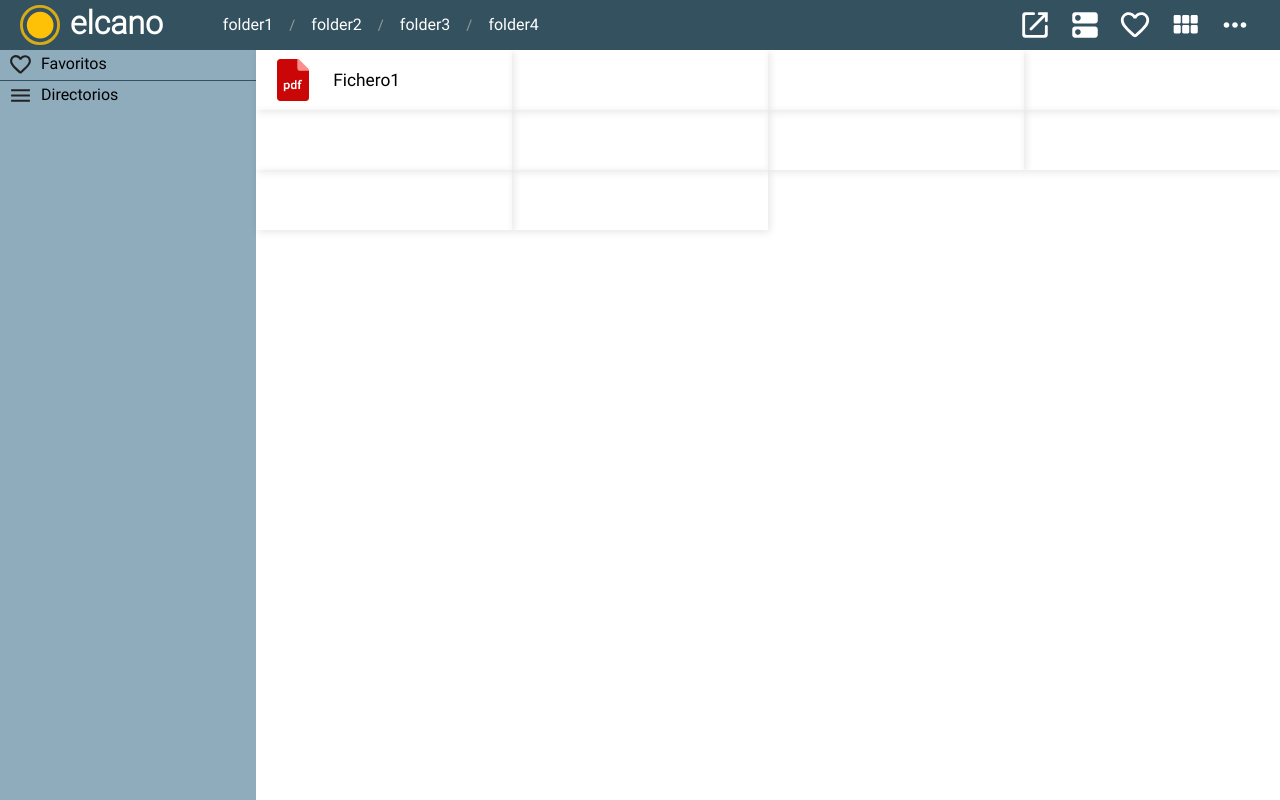
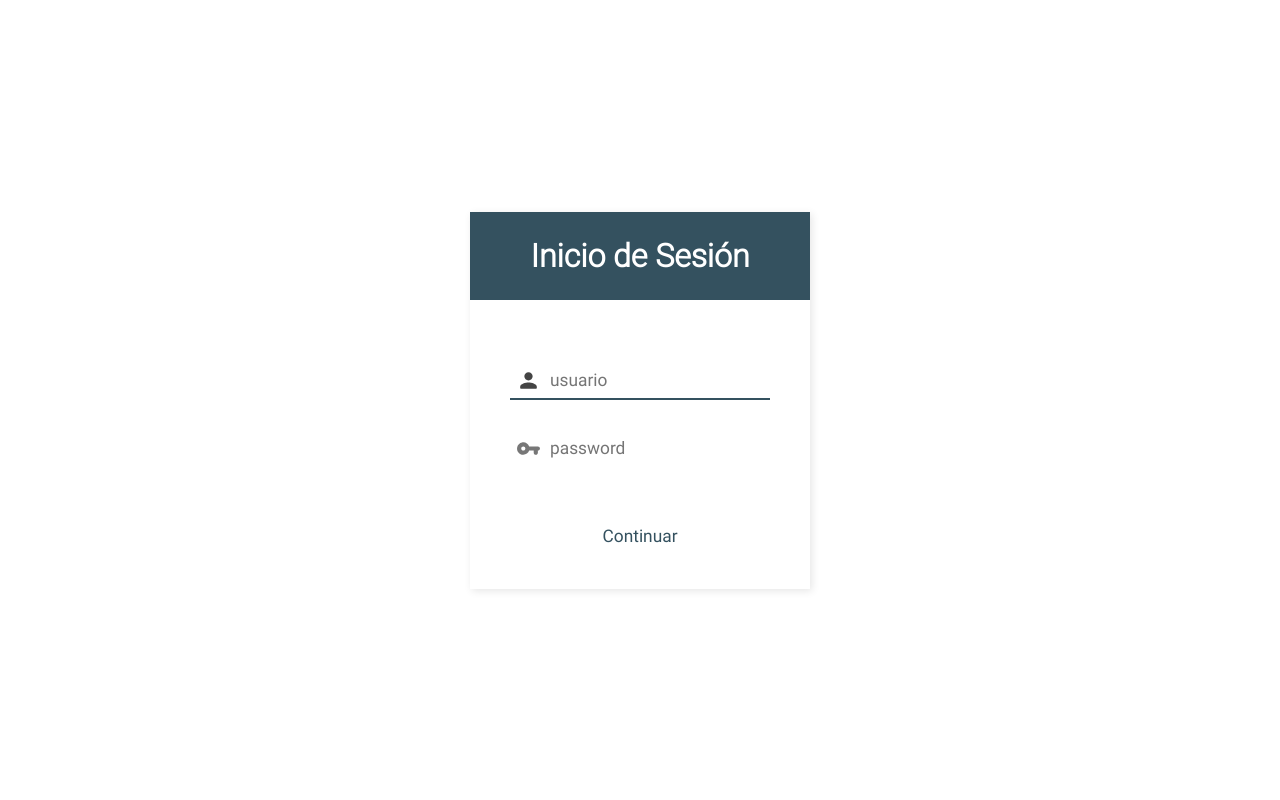
Before and after one commit to SJdesigns/elcano, a PHP site: page / in a window 1280 px wide. Run offline with PHP 8.4, Linux system fonts and the light colour scheme.

Commit message:
v3.0 - alpha 0.4. Allow app Login 12/02/2020

```diff
--- a/index.html
+++ b/index.html
@@ -15,6 +15,7 @@
 <body>
     <div class="screen" id="startUp"></div>
     <div class="screen" id="blocked">
+        <div id="blockedBack">
             <div id="signIn">
                 <div id="signInTitle">
                     <h1>Inicio de Sesión</h1>
@@ -39,7 +40,8 @@
                 </div>
             </div>
         </div>
-    <div class="screen">
+    </div>
+    <div class="screen" id="explorer">
         <header>
             <div id="headerTitle">
                 <svg id="headerLogo" data-name="Capa 1" xmlns="http://www.w3.org/2000/svg" viewBox="0 0 1117.5 1117.5"><defs><style>.cls-1{opacity:0.8;}.cls-2{fill:none;stroke:#ffc107;stroke-miterlimit:10;stroke-width:80px;}.cls-3{fill:#ffc107;}</style></defs><title>logo</title><g class="cls-1"><circle class="cls-2" cx="558.75" cy="558.75" r="518.75"/></g><circle class="cls-3" cx="563.54" cy="563.54" r="372"/></svg>
--- a/js/main.js
+++ b/js/main.js
@@ -1,2 +1,98 @@
-$(function() {
+/* ---- elcano Explorer v3.0 - alpha 0.3. ---- */
+
+
+// global variables
+var allowedAccess = false; // indica si el usuario esta autenticado
+var allowedPass = '097100109105110';
+
+
+$(function() { // init
+    if (sessionStorage.getItem('elcano-access') === allowedPass) {
+        enableExplorer();
+    } else {
+        disableExplorer();
+    }
+
+    $('#signInForm').on('submit',function(e) {
+        console.log('submit: ' + $('#signInUser').val() + ' ' + $('#signInPass').val());
+        e.preventDefault();
+        authorize();
+    });
+
+    checkAccess();
+
+
+
 });
+
+function authorize() {
+    console.log('authorize');
+
+    let user = $('#signInUser').val();
+    let pass = $('#signInPass').val();
+
+    if (user == 'root' && pass == 'admin') {
+        sessionStorage.setItem('elcano-access',passEncoder(pass));
+        enableExplorer();
+    }
+}
+
+function enableExplorer() {
+    console.log('explorer enabled');
+    allowedAccess = true;
+    $('.screen').hide();
+    $('#explorer').show();
+}
+
+function disableExplorer() {
+    console.log('explorer disabled');
+    allowedAccess = false;
+    $('.screen').hide();
+    $('#blocked').show();
+    $('#signInUser,#signInPass').val('');
+    $('#signInUser').focus();
+}
+
+function checkAccess() {
+    var accessInterval = setInterval(function() {
+        if (sessionStorage.getItem('elcano-access') != allowedPass && allowedAccess) {
+            disableExplorer();
+        }
+    },5000);
+}
+
+
+/* ---- app utils ---- */
+
+
+function passEncoder(pass) { // encode the sign in password
+    let hash = '';
+    for (i=0;i<pass.length;i++) {
+        var passCode = ''+pass.charCodeAt(i);
+        if (passCode.length == 1) {
+            passCode = '00' + passCode;
+        } else if (passCode.length == 2) {
+            passCode = '0' + passCode;
+        }
+        hash += passCode;
+    }
+
+    return hash;
+}
+
+function getCookie(cname) {
+    var name = cname + "=";
+    var decodedCookie = decodeURIComponent(document.cookie);
+    var ca = decodedCookie.split(';');
+
+    for(var i = 0; i <ca.length; i++) {
+        var c = ca[i];
+        while (c.charAt(0) == ' ') {
+            c = c.substring(1);
+        }
+        if (c.indexOf(name) == 0) {
+            return c.substring(name.length, c.length);
+        }
+    }
+    return false;
+}
--- a/style/main.css
+++ b/style/main.css
@@ -26,23 +26,28 @@
 }
 
 #startUp {
-  display: none;
+  display: block;
 }
 
 #blocked {
+  display: none;
+  z-index: 15;
+}
+#blocked #blockedBack {
+  position: absolute;
+  width: 100%;
+  height: 100%;
   display: flex;
   justify-content: center;
   align-items: center;
-  z-index: 15;
-  display: none;
 }
-#blocked #signIn {
+#blocked #blockedBack #signIn {
   position: relative;
   width: 340px;
   height: auto;
   box-shadow: 2px 2px 8px rgba(0, 0, 0, 0.1);
 }
-#blocked #signIn #signInTitle {
+#blocked #blockedBack #signIn #signInTitle {
   position: relative;
   width: 100%;
   height: auto;
@@ -51,25 +56,25 @@
   color: #fff;
   background-color: #34515f;
 }
-#blocked #signIn #signInTitle h1 {
+#blocked #blockedBack #signIn #signInTitle h1 {
   font-family: "Roboto-Light";
 }
-#blocked #signIn #signInBody {
+#blocked #blockedBack #signIn #signInBody {
   position: relative;
   width: 100%;
   height: auto;
 }
-#blocked #signIn #signInBody #signInError {
+#blocked #blockedBack #signIn #signInBody #signInError {
   position: relative;
   width: 100%;
   min-height: 30px;
   padding: 15px 0px;
 }
-#blocked #signIn #signInBody .signInBodyItem {
+#blocked #blockedBack #signIn #signInBody .signInBodyItem {
   position: relative;
   margin: 0px 40px 28px;
 }
-#blocked #signIn #signInBody .signInBodyItem #signInUser, #blocked #signIn #signInBody .signInBodyItem #signInPass {
+#blocked #blockedBack #signIn #signInBody .signInBodyItem #signInUser, #blocked #blockedBack #signIn #signInBody .signInBodyItem #signInPass {
   width: 100%;
   height: 40px;
   font-size: 13pt;
@@ -78,20 +83,20 @@
   outline: 0;
   box-sizing: border-box;
 }
-#blocked #signIn #signInBody .signInBodyItem #signInUser:hover ~ .signInInputEffect, #blocked #signIn #signInBody .signInBodyItem #signInPass:hover ~ .signInInputEffect {
+#blocked #blockedBack #signIn #signInBody .signInBodyItem #signInUser:hover ~ .signInInputEffect, #blocked #blockedBack #signIn #signInBody .signInBodyItem #signInPass:hover ~ .signInInputEffect {
   width: 100%;
   left: 0%;
   border-color: #ccc;
 }
-#blocked #signIn #signInBody .signInBodyItem #signInUser:focus ~ .signInInputEffect, #blocked #signIn #signInBody .signInBodyItem #signInPass:focus ~ .signInInputEffect {
+#blocked #blockedBack #signIn #signInBody .signInBodyItem #signInUser:focus ~ .signInInputEffect, #blocked #blockedBack #signIn #signInBody .signInBodyItem #signInPass:focus ~ .signInInputEffect {
   width: 100%;
   left: 0%;
   border-color: #34515f;
 }
-#blocked #signIn #signInBody .signInBodyItem #signInUser:focus ~ .signInIcons, #blocked #signIn #signInBody .signInBodyItem #signInPass:focus ~ .signInIcons {
+#blocked #blockedBack #signIn #signInBody .signInBodyItem #signInUser:focus ~ .signInIcons, #blocked #blockedBack #signIn #signInBody .signInBodyItem #signInPass:focus ~ .signInIcons {
   fill: #444;
 }
-#blocked #signIn #signInBody .signInBodyItem .signInIcons {
+#blocked #blockedBack #signIn #signInBody .signInBodyItem .signInIcons {
   position: absolute;
   width: 25px;
   height: 25px;
@@ -99,7 +104,7 @@
   top: 8px;
   fill: #777;
 }
-#blocked #signIn #signInBody .signInBodyItem .signInInputEffect {
+#blocked #blockedBack #signIn #signInBody .signInBodyItem .signInInputEffect {
   position: absolute;
   width: 0%;
   left: 50%;
@@ -107,7 +112,7 @@
   border-bottom: 2px solid;
   transition: all 0.2s;
 }
-#blocked #signIn #signInBody .signInBodyItem #signInSubmit {
+#blocked #blockedBack #signIn #signInBody .signInBodyItem #signInSubmit {
   width: 100%;
   height: 50px;
   color: #34515f;
@@ -118,7 +123,7 @@
   outline: 0;
   background-color: #fff;
 }
-#blocked #signIn #signInBody .signInBodyItem #signInSubmit:hover, #blocked #signIn #signInBody .signInBodyItem #signInSubmit:focus {
+#blocked #blockedBack #signIn #signInBody .signInBodyItem #signInSubmit:hover, #blocked #blockedBack #signIn #signInBody .signInBodyItem #signInSubmit:focus {
   background-color: #f4f4f4;
 }
 
--- a/style/main.sass
+++ b/style/main.sass
@@ -24,99 +24,104 @@
 	background-color: #fff
 
 #startUp
-	display: none
+	display: block
 
 #blocked
-	display: flex
-	justify-content: center
-	align-items: center
+	display: none
 	z-index: 15
-	display: none
 
-	#signIn
-		position: relative
-		width: 340px
-		height: auto
-		box-shadow: 2px 2px 8px rgba(#000,.1)
+	#blockedBack
+		position: absolute
+		width: 100%
+		height: 100%
+		display: flex
+		justify-content: center
+		align-items: center
 
-		#signInTitle
+		#signIn
 			position: relative
-			width: 100%
+			width: 340px
 			height: auto
-			padding: 25px 0px
-			text-align: center
-			color: #fff
-			background-color: #34515f
+			box-shadow: 2px 2px 8px rgba(#000,.1)
 
-			h1
-				font-family: 'Roboto-Light'
-
-		#signInBody
-			position: relative
-			width: 100%
-			height: auto
-
-			#signInError
+			#signInTitle
 				position: relative
 				width: 100%
-				min-height: 30px
-				padding: 15px 0px
+				height: auto
+				padding: 25px 0px
+				text-align: center
+				color: #fff
+				background-color: #34515f
 
-			.signInBodyItem
+				h1
+					font-family: 'Roboto-Light'
+
+			#signInBody
 				position: relative
-				margin: 0px 40px 28px
+				width: 100%
+				height: auto
 
-				#signInUser, #signInPass
+				#signInError
+					position: relative
 					width: 100%
-					height: 40px
-					font-size: 13pt
-					padding-left: 40px
-					border: 0px
-					outline: 0
-					box-sizing: border-box
+					min-height: 30px
+					padding: 15px 0px
 
-					&:hover ~ .signInInputEffect
+				.signInBodyItem
+					position: relative
+					margin: 0px 40px 28px
+
+					#signInUser, #signInPass
 						width: 100%
-						left: 0%
-						border-color: #ccc
+						height: 40px
+						font-size: 13pt
+						padding-left: 40px
+						border: 0px
+						outline: 0
+						box-sizing: border-box
 
-					&:focus ~ .signInInputEffect
+						&:hover ~ .signInInputEffect
+							width: 100%
+							left: 0%
+							border-color: #ccc
+
+						&:focus ~ .signInInputEffect
+							width: 100%
+							left: 0%
+							border-color: #34515f
+
+						&:focus ~ .signInIcons
+							fill: #444
+
+					.signInIcons
+						position: absolute
+						width: 25px
+						height: 25px
+						left: 6px
+						top: 8px
+						fill: #777
+
+					.signInInputEffect
+						position: absolute
+						width: 0%
+						left: 50%
+						bottom: 0px
+						border-bottom: 2px solid
+						transition: all .2s
+
+					#signInSubmit
 						width: 100%
-						left: 0%
-						border-color: #34515f
+						height: 50px
+						color: #34515f
+						font-size: 13pt
+						margin-top: 15px
+						text-align: center
+						border: 0px
+						outline: 0
+						background-color: #fff
 
-					&:focus ~ .signInIcons
-						fill: #444
-
-				.signInIcons
-					position: absolute
-					width: 25px
-					height: 25px
-					left: 6px
-					top: 8px
-					fill: #777
-
-				.signInInputEffect
-					position: absolute
-					width: 0%
-					left: 50%
-					bottom: 0px
-					border-bottom: 2px solid
-					transition: all .2s
-
-				#signInSubmit
-					width: 100%
-					height: 50px
-					color: #34515f
-					font-size: 13pt
-					margin-top: 15px
-					text-align: center
-					border: 0px
-					outline: 0
-					background-color: #fff
-
-					&:hover, &:focus
-						background-color: #f4f4f4
+						&:hover, &:focus
+							background-color: #f4f4f4
 
 header
 	position: relative
```
Also changed, not shown: 1 other file. Lines whose indentation alone changed are shown as unchanged.
